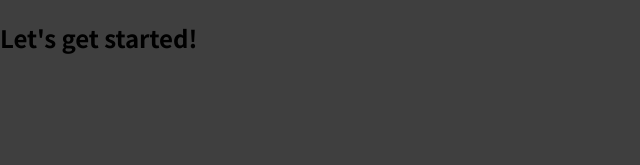
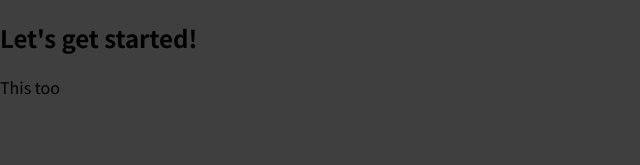
Before and after one commit to studiozandra/expensetrack, a JavaScript app: page / in a window 1280 px wide. Shown: the top 165 px of the page, without its empty margins (0-640 px from the left). Built offline with nearby package versions, Linux system fonts and the light colour scheme.

Commit message:
add p ele, first component

```diff
--- a/src/App.js
+++ b/src/App.js
@@ -2,6 +2,7 @@ function App() {
   return (
     <div>
       <h2>Let's get started!</h2>
+      <p>This too</p>
     </div>
   );
 }
```
Also changed, not shown: src/components/ExpenseItem.js (added).
